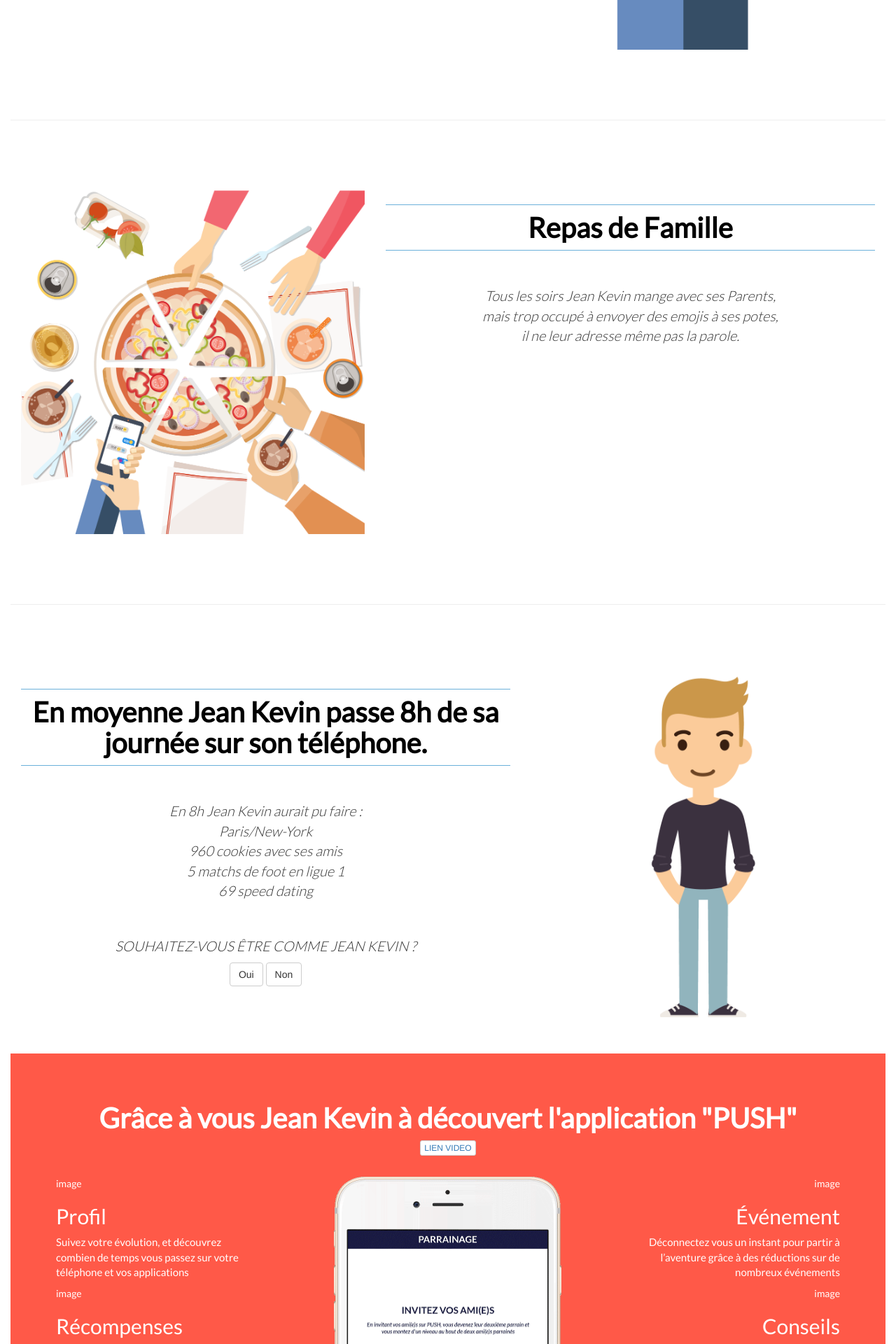
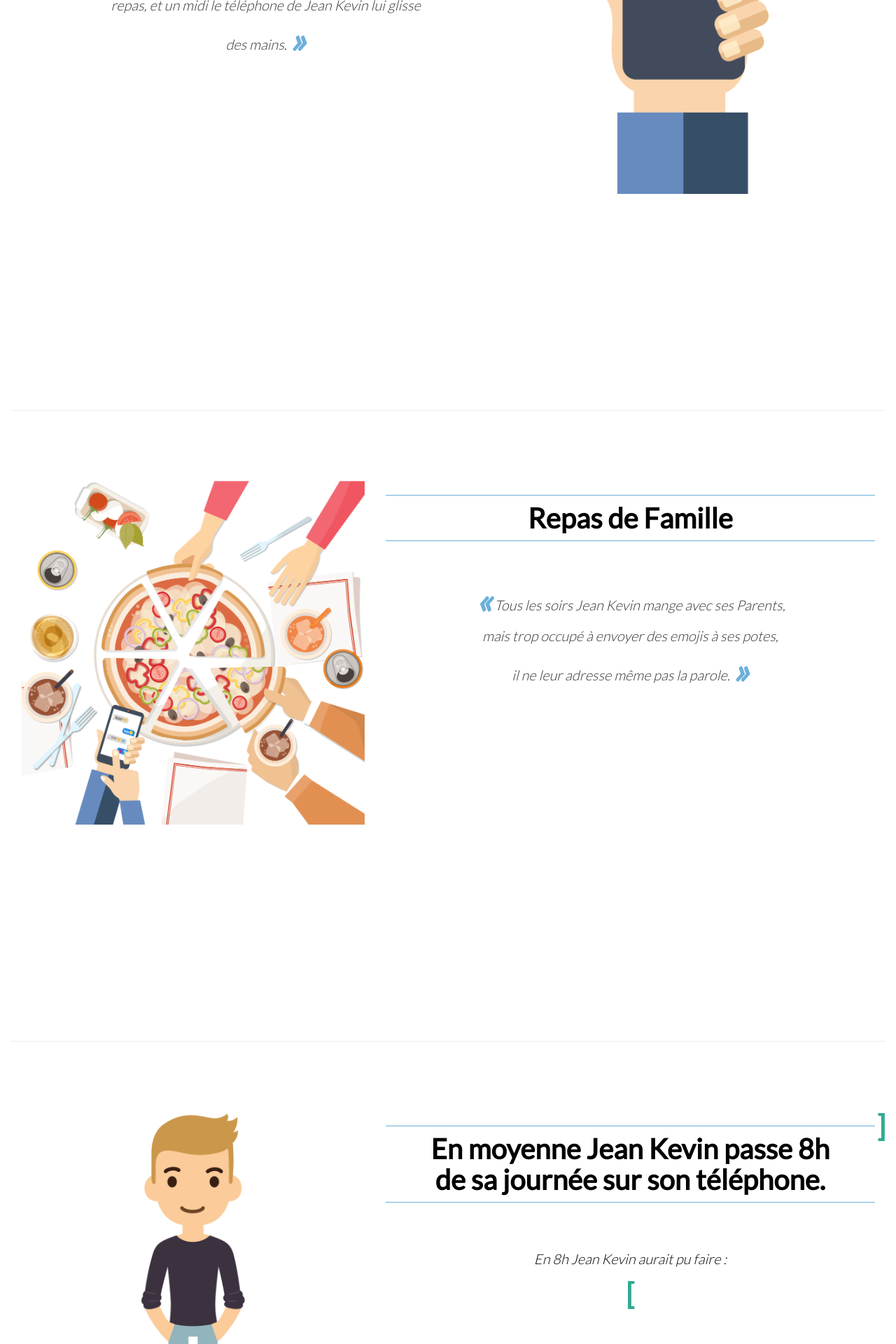
Before and after one commit to agenceutf8/Push, a PHP site: template views/index.html.twig in a window 1280 px wide. Shown: the part 1400-3320 px from the top of the page at 70% size. Run offline with PHP 8.4, Linux system fonts and the light colour scheme; the template is opened without the code that fills it, so the values that code supplies are empty; grey boxes labelled with a size stand in for pictures from a placeholder-image service; some libraries are stand-ins or nearby versions.

Commit message:
Affinage css
Affinage css

```diff
--- a/views/index.html.twig
+++ b/views/index.html.twig
@@ -4,7 +4,7 @@
     <!-- Page Content -->
         <div class="featurette-logo">
             <div class="col-lg-12">
-                <img class="logo" src="/web/img/logo-push.png" width="135px" height="160px">
+                <img class="logo" src="/web/img/logo-push.png">
             </div>
         </div>
         <!-- First Featurette -->
@@ -15,7 +15,7 @@
 
              <div class="col-lg-7">
                  <h1 class="featurette-heading">Il était une fois, Jean Kevin, 20 ans.</h1>
-                 <p class="texte-slide">Tous les matins Jean Kevin passe 15 minutes à jouer sur <br /> Candy Crush aux toilettes et tous les matins Jean Kevin <br /> arrive avec 15 min de retard à l’école.</p>
+                 <p class="texte-slide"><span>«</span> Tous les matins Jean Kevin passe 15 minutes à jouer sur <br /> Candy Crush aux toilettes et tous les matins Jean Kevin <br /> arrive avec 15 min de retard à l’école. <span>»</span></p>
 
              </div>
         </div>
@@ -25,7 +25,7 @@
         <div class="featurette">
             <div class="col-lg-7">
                 <h1 class="featurette-heading">50 repas, 50 photos !</h1>
-                <p class="texte-slide">Tous les midis Jean Kevin prend une photo de son <br /> repas, et un midi le téléphone de Jean Kevin lui glisse <br /> des mains. </p>
+                <p class="texte-slide"><span>«</span> Tous les midis Jean Kevin prend une photo de son <br /> repas, et un midi le téléphone de Jean Kevin lui glisse <br /> des mains. <span>»</span></p>
             </div>
             <div class="col-lg-5">
                 <img class="featurette-image img-responsive pull-right" src="/web/img/telephone-slide2.png" width="500px" height="500px">
@@ -41,7 +41,7 @@
             </div>
             <div class="col-lg-7">
                 <h1 class="featurette-heading">Repas de Famille</h1>
-                <p class="texte-slide">Tous les soirs Jean Kevin mange avec ses Parents, <br /> mais trop occupé à envoyer des emojis à ses potes,<br /> il ne leur adresse même pas la parole. </p>
+                <p class="texte-slide"><span>«</span> Tous les soirs Jean Kevin mange avec ses Parents, <br /> mais trop occupé à envoyer des emojis à ses potes,<br /> il ne leur adresse même pas la parole. <span>»</span></p>
             </div>
 
         </div>
@@ -50,18 +50,27 @@
 
         <!-- Four Featurette -->
         <div class="featurette">
+            <div class="col-lg-5">
+                <img class="featurette-image img-responsive pull-right" src="/web/img/Jean-Kevin.png" width="500px" height="500px">
+            </div>
             <div class="col-lg-7 vcenter">
-                <h1 class="featurette-heading">En moyenne Jean Kevin passe 8h de sa journée sur son téléphone. </h1>
-                <p class="texte-slide">En 8h Jean Kevin aurait pu faire : <br/>
-                    Paris/New-York <br />
-                    960 cookies avec ses amis <br/>
-                    5 matchs de foot en ligue 1 <br/>
-                    69 speed dating</p>
+                <h1 class="featurette-heading">En moyenne Jean Kevin passe 8h <br />de sa journée sur son téléphone. </h1>
+                <div class='content'>
+                    <p class="texte-slide transition">
+                        En 8h Jean Kevin aurait pu faire :
+                    </p>
+                    <div class='visible'>
+
+                        <ul>
+                            <li>Paris/New-York </li>
+                            <li>960 cookies avec ses amis</li>
+                            <li>5 matchs de foot en ligue 1 </li>
+                            <li>69 speed dating</li>
+                        </ul>
+                    </div>
+                </div>
                 <p class="texte-slide">SOUHAITEZ-VOUS ÊTRE COMME JEAN KEVIN ?</p>
                 <button type="submit" class="btn btn-default">Oui</button> <button type="submit" class="btn btn-default">Non</button>
-            </div>
-            <div class="col-lg-5 vcenter">
-                <img class="featurette-image img-responsive pull-right" src="/web/img/Jean-Kevin.png" width="500px" height="500px">
             </div>
         </div>
 
@@ -74,41 +83,35 @@
             <div class="col-lg-4 fonctionnality">
                 <div class="blocLeft">
                     <div>
-                        <div>image</div>
                         <h2>Profil <br /></h2>
                         <p>Suivez votre évolution, et découvrez <br /> combien de temps vous passez sur votre <br /> téléphone et vos applications</p>
                     </div>
                     <div>
-                        <div>image</div>
-                        <h2>Récompenses<br /></h2>
+                        <h2>Récompenses<br /> </h2>
                         <p>Restez motivés et tentez de décrocher <br /> tous les badges en relevant tous les défis.</p>
                     </div>
                     <div>
-                        <div>image</div>
-                        <h2>Parrainage <br /></h2>
+                        <h2>Parrainage <br /> </h2>
                         <p>Aidez vos amis à se déconnecter eux aussi.</p>
                     </div>
                 </div>
             </div>
             <div class="col-lg-4">
 
-                <div class="blocCenter"><img src="/web/img/iphone.png" width="325px" height="661px"></div>
+                <div class="blocCenter"><img src="/web/img/iphone.png" width="189px" height="362px"></div>
 
             </div>
             <div class="col-lg-4 fonctionnality">
                 <div class="blocRight">
                     <div>
-                        <div>image</div>
                         <h2>Événement<br /></h2>
                         <p>Déconnectez vous un instant pour partir à l’aventure  grâce à des réductions sur de <br /> nombreux événements</p>
                     </div>
                     <div>
-                        <div>image</div>
                         <h2>Conseils<br /></h2>
                         <p>Chaque Matin recevez une pushline, <br />votre conseil quotidien.</p>
                     </div>
                     <div>
-                        <div>image</div>
                         <h2>Social</h2>
                         <p>Partagez votre progression et vos succès <br/> avec vos amis partout où vous voulez</p>
                     </div>
@@ -119,7 +122,7 @@
         <!-- Contact Featurette -->
         <div class="featurette contact">
             <div class="col-lg-4">
-                <img class="featurette-image img-responsive pull-left" src="http://placehold.it/500x500">
+                <img class="featurette-image img-responsive pull-right" src="/web/img/Jean-Kevin.png" width="500px" height="500px">
             </div>
             <div class="col-lg-8">
                 <h1 class="heading-contact">DEVENEZ LE PREMIER PUSHER </h1>
--- a/web/css/style.css
+++ b/web/css/style.css
@@ -6,6 +6,13 @@ html,body {
 body > .container{
     padding-top:60px;
     margin: 0;
+}
+
+
+
+.centering {
+    float:none;
+    margin:0 auto;
 }
 
 .col-lg-12 {
@@ -26,9 +33,18 @@ body > .container{
     font-weight: 300;
 }
 
+span {
+    font-size: 50px;
+    font-family: 'Lato', sans-serif;
+    color: #6bb0da;
+    font-weight: bold;
+    vertical-align: sub;
+}
+
 .logo {
     max-width: 100%;
-    height: auto;
+    width:135px;
+    height:165px;
 }
 
 .featurette-divider {
@@ -38,7 +54,9 @@ body > .container{
 .featurette {
     overflow: hidden;
     padding: 50px 0;
+    height:100vh;
 }
+
 
 .featurette-logo {
     overflow: hidden;
@@ -125,9 +143,92 @@ body > .container{
 .contact {
     background-color: #1b1c41;
 }
+.content {
+    font-size: 35px;
+    line-height: 40px;
+    font-family: 'Lato', sans-serif;
+    color: #000000;
+    height: 160px;
+    overflow:hidden;
+}
+
+.visible {
+    font-weight:600;
+    overflow:hidden;
+    height:45px;
+    padding:0 40px;
+
+&:before {
+     content:'[';
+     left: 0;
+     line-height:40px;
+ }
+&:after {
+     content:']';
+     position:absolute;
+     right: 0;
+     line-height:40px;
+ }
+&:after, &:before {
+              top:0;
+              color:#16a085;
+              font-size:42px;
+              -webkit-animation-name: opacity;
+              -webkit-animation-duration: 2s;
+              -webkit-animation-iteration-count: infinite;
+              animation-name: opacity;
+              animation-duration: 2s;
+              animation-iteration-count: infinite;
+
+          }
+}
 
 
+ul {
+    margin-top:0;
+    text-align:center;
+    list-style:none;
+    -webkit-animation-name: change;
+    -webkit-animation-duration: 6s;
+    -webkit-animation-iteration-count: infinite;
+    animation-name: change;
+    animation-duration: 6s;
+    animation-iteration-count: infinite;
+    padding: 0;
+}
 
+ul li {
+    line-height:45px;
+    margin:0;
+}
+
+@-webkit-keyframes opacity {
+    0%, 100% {opacity:0;}
+    50% {opacity:1;}
+}
+
+@-webkit-keyframes change {
+    0%, 12%, 100% {transform:translateY(0);}
+    17%,29% {transform:translateY(-25%);}
+    34%,46% {transform:translateY(-50%);}
+    51%,63% {transform:translateY(-75%);}
+    68%,80% {transform:translateY(-50%);}
+    85%,97% {transform:translateY(-25%);}
+}
+
+@keyframes opacity {
+    0%, 100% {opacity:0;}
+    50% {opacity:1;}
+}
+
+@keyframes change {
+    0%, 12%, 100% {transform:translateY(0);}
+    17%,29% {transform:translateY(-25%);}
+    34%,46% {transform:translateY(-50%);}
+    51%,63% {transform:translateY(-75%);}
+    68%,80% {transform:translateY(-50%);}
+    85%,97% {transform:translateY(-25%);}
+}
 @media(max-width:1200px) {
 
     .featurette-divider {
```
